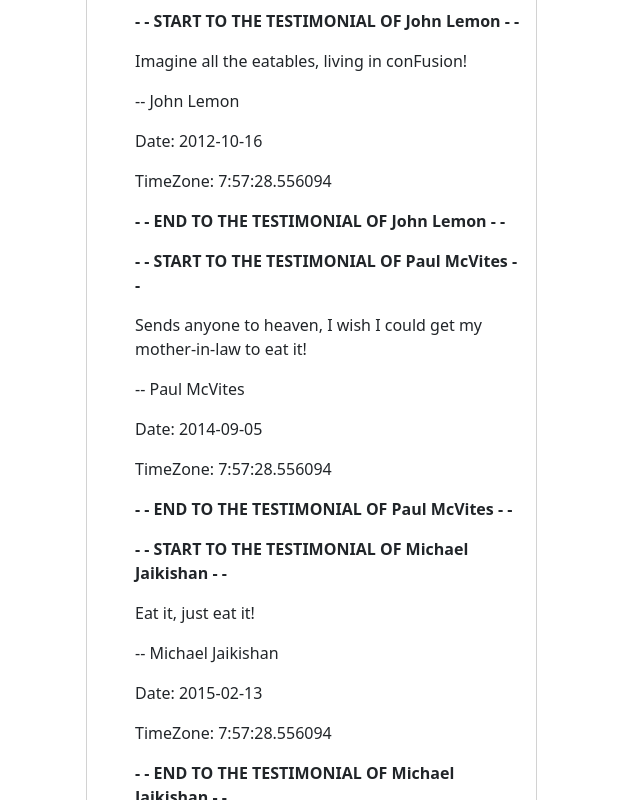
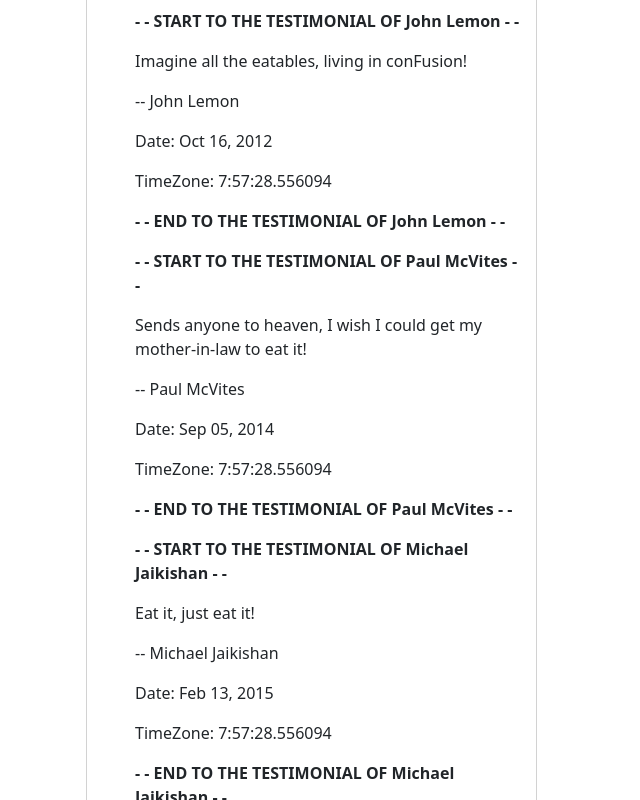
Before and after one commit to Bodhi14/Ristorante-Con-Fusion, a React (Create React App) app: page / in a window 1280 px wide. Shown: the part 1040-1840 px from the top of the page, without its empty margins (0-640 px from the left). Built offline with nearby package versions, Linux system fonts and the light colour scheme.

Commit message:
Used Date Time Format

```diff
--- a/src/components/MenuComponent.js
+++ b/src/components/MenuComponent.js
@@ -24,7 +24,11 @@ function Menu(props) {
   const first_dish = dishes[0];
 
   const comment_list = first_dish.comments.map((comm) => {
-    const date = comm.date.substring(0, 10);
+    const date = new Intl.DateTimeFormat("en-US", {
+      year: "numeric",
+      month: "short",
+      day: "2-digit"
+    }).format(new Date(Date.parse(comm.date)));
     const timezone = comm.date.substring(12, 26);
     return (
       <ul>
```
